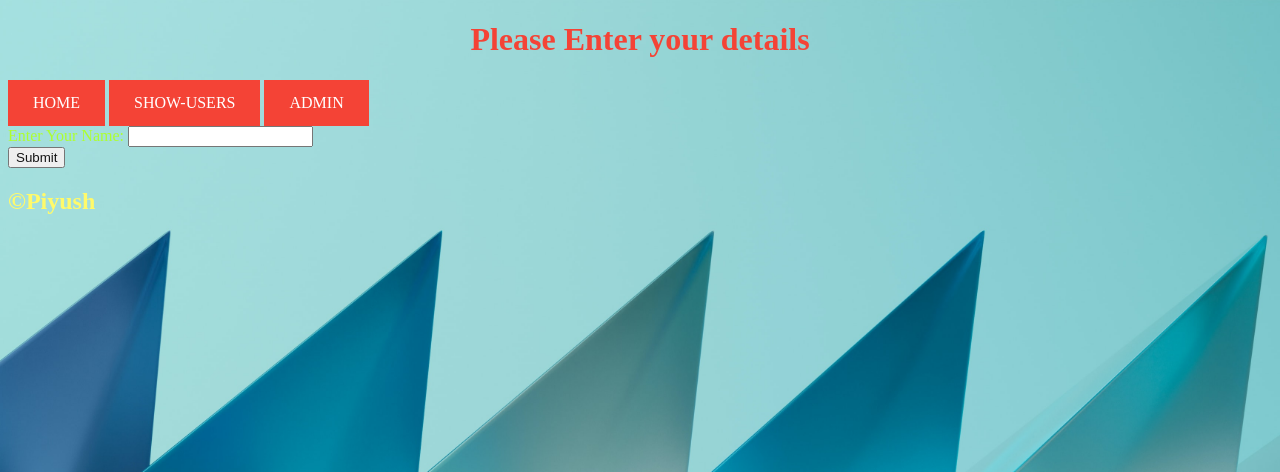
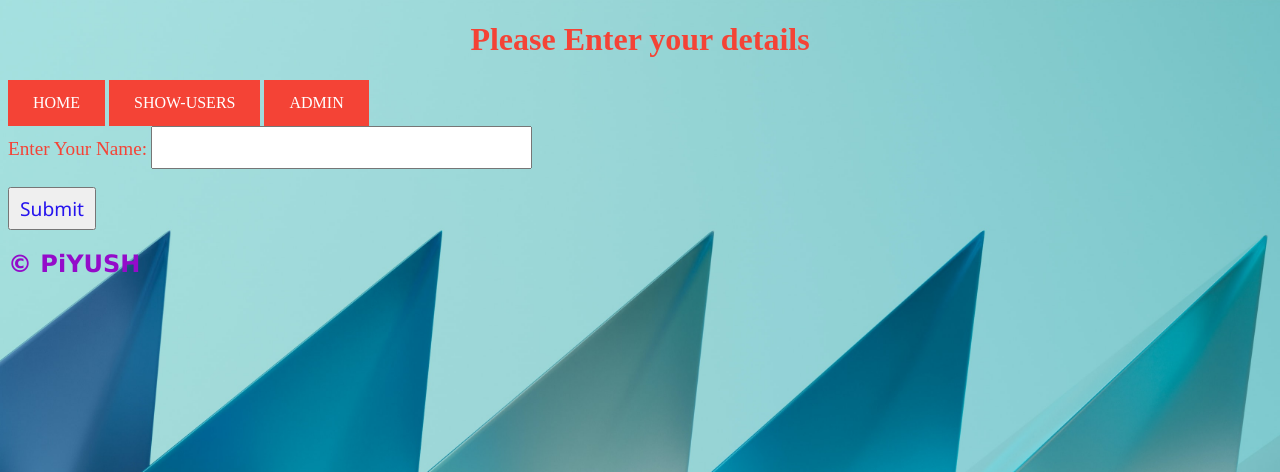
Before and after one commit to p4piyush/herokuapp, a Django app: page /save_user/ in a window 1280 px wide. Shown: the top 472 px of the page. Run offline with Django 4.2, Linux system fonts and the light colour scheme.

Commit message:
V6 Final working version

```diff
--- a/piyushhomepage/views.py
+++ b/piyushhomepage/views.py
@@ -3,26 +3,41 @@ from django.shortcuts import render
 from piyushhomepage.models import Userinfo
 
 # Create your views here.
+#MAIN/INDEX PAGE
 def index_page(request):
     return render(request,template_name='index.html')
 
+
+#GET DATA AND ADD TO DATABASE
 def save_user_info(req):
     msg=''
-    if req.method=='POST':
-        formdata = req.POST
+    try:
+        if req.method=='POST':
+            formdata = req.POST
 
-        if formdata:
-            userinf=Userinfo(name=formdata.get('name'))
-            userinf.save()
-            msg='User record saved...'
-    return render(req,template_name='add_user.html', context={"msg":msg})
+            if formdata:
+                userinf=Userinfo(name=formdata.get('name'))
+                userinf.save()
+                msg='User record saved...'
+        return render(req,template_name='add_user.html', context={"msg":msg})
+    except:
+        msg='SERVER SIDE ERROR'
+        return render(req,template_name='add_user.html', context={"msg":msg})
 
+
+#SHOW USER RECORDS FROM DATABASE
 def show_users(req):
     msg=''
-    userlist= Userinfo.objects.all()
+    try:
+        userlist= Userinfo.objects.all()
 
-    return render(req, template_name='show_user_record.html', context={"userdata":userlist})
+        return render(req, template_name='show_user_record.html', context={"userdata":userlist})
+    except:
+        msg="SERVER SIDE ERROR"
+        return render(req, template_name='show_user_record.html', context={"msg":msg})
 
+
+#FOR TRIAL OF IMAGES ON HTML PAGES
 def show_image(req):
     msg=''
     return render(req,template_name='showimage.html')
--- a/templates/add_user.html
+++ b/templates/add_user.html
@@ -3,6 +3,8 @@
 <head>
     <meta charset="UTF-8">
     <title>Piyush HomePage</title>
+
+
         <style>
                 body {
                 background-image: url('https://p4piyush.herokuapp.com/static/bg1.jpg');
@@ -31,13 +33,20 @@ p:hover, p:active{
             background-color: #2614ee;
         }
         p{
-    color: greenyellow;
+            color: #f44336;
         }
         input{
             color: rgb(21, 21, 21);
+            padding: 6px 50px;
+            font-size: larger;
+            color: #2614ee;
+            font-family: 'Segoe UI', Tahoma, Geneva, Verdana, sans-serif;
         }
         </style>
+
 </head>
+
+
 <body style="background-color: rgb(226, 226, 226);">
 
 
@@ -48,18 +57,17 @@ input{
         <a href="https://p4piyush.herokuapp.com/show_users" target="_self">SHOW-USERS</a>
         <a href="https://p4piyush.herokuapp.com/admin" target="_self">ADMIN</a></br>
     </div >
+
         <form action="/save_user/" method="POST" >
             {% csrf_token %}
-        <p style="display: inline;">Enter Your Name:</p> <input type="text" name="name" id="name">
-        </br>
-        <input type="submit" value="Submit">
+            <p style="display: inline; font-size: larger;">Enter Your Name:</p> <input type="text" name="name" id="name" >
+            </br></br>
+            <input type="submit" value="Submit" style="padding: 6px 10px;">
         </form>
+
     <h3 style="color: rgb(247, 130, 35);">{{ msg }}</h3>
 
-    <div>
 
-
-    </div>
-<h2 style="color: rgb(255, 250, 106);">©Piyush</h2>
+    <h2 style="color: rgb(148, 11, 202); font-family:Verdana, Geneva, Tahoma, sans-serif;">© PiYUSH</h2>
 
 </body>
--- a/templates/showimage.html
+++ b/templates/showimage.html
@@ -11,6 +11,6 @@
 
     <img src="https://p4piyush.herokuapp.com/static/bg1.png">
 
-
+    <h2 style="color: rgb(148, 11, 202); font-family:Verdana, Geneva, Tahoma, sans-serif;">© PiYUSH</h2>
 </body>
 </html>
```
Also changed, not shown: templates/index.html (+6 -2 lines), templates/show_user_record.html (+12 -8 lines). Lines whose indentation alone changed are shown as unchanged.
